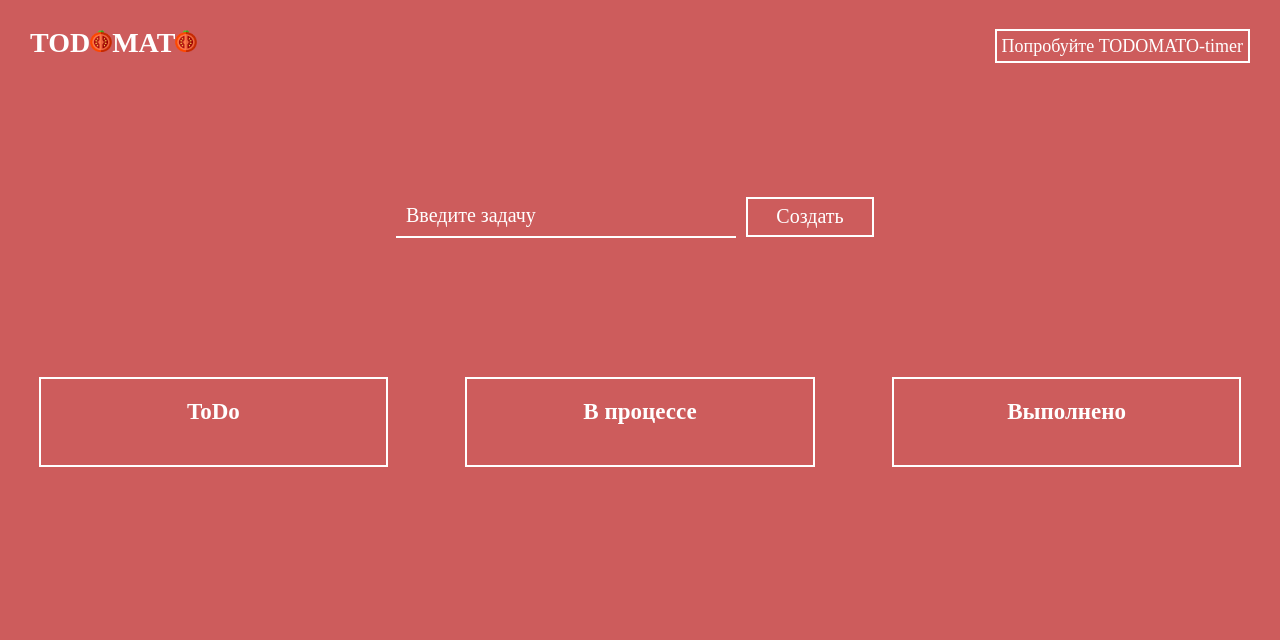
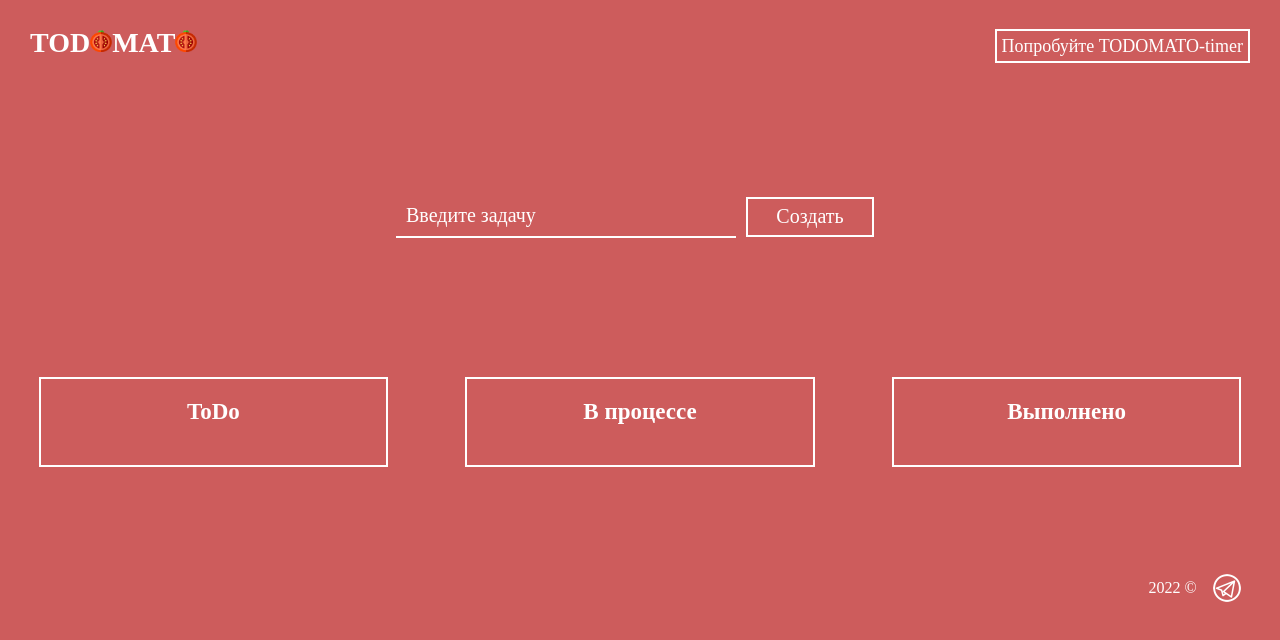
Before and after one commit to PavelEremeev/todomato_list, a React (Create React App) app: page / in a window 1280 px wide. Shown: the top 640 px of the page. Built offline with nearby package versions, Linux system fonts and the light colour scheme.

Commit message:
Сделал и стилизовал подвал (footer)

```diff
--- a/src/components/App.js
+++ b/src/components/App.js
@@ -3,7 +3,7 @@ import './App.css';
 import Header from './Header';
 import Todo from './Todo';
 import TodoBoards from './TodoBoards';
-import TodoTask from './TodoBoards';
+import Footer from './Footer';
 
 
 const todoData = JSON.parse(localStorage.getItem('todo'))
@@ -57,6 +57,7 @@ function App() {
 		<Header/>
 		<Todo onChange={handleChangeTask} onClick={handleNewTask} value={task}/>
 		<TodoBoards todo={todo} boards={boards}/>
+		<Footer/>
     </div>
   );
 }
--- /dev/null
+++ b/src/components/Footer.css
@@ -0,0 +1,36 @@
+.footer {
+	font-family: 'Nunito';
+}
+
+.footer__container {
+	margin-top: 12vh;
+	margin-right: 3%;
+	display: flex;
+	flex-direction: row;
+	justify-content: end;
+	align-items: center;
+}
+
+.footer__date {
+	color: white;
+}
+
+.footer__link {
+	margin-left: 15px;
+	width: 30px;
+	height: 30px;
+}
+
+.footer__image {
+	width: 30px;
+	height: 30px;
+	transition: ease .2s;
+	border-radius: 50%;
+}
+
+.footer__image:hover {
+	opacity: 0.8;
+	transition: ease .2s;
+	background-color:dodgerblue;
+	border-radius: 50%;
+}
--- /dev/null
+++ b/src/components/Footer.js
@@ -0,0 +1,29 @@
+import React from 'react';
+import { Link } from 'react-router-dom';
+import footerLogo from '../images/telegram_logo.png'
+
+
+import './Footer.css';
+
+
+function Footer() {
+
+	const date = new Date();
+
+
+	return (
+    <footer className='footer'>
+			<div className='footer__container'>
+				<p className='footer__date'>{date.getFullYear() + ' '}&copy;</p>
+				<a href='https://t.me/kermit_kvebit'
+				className='footer__link'
+				target='_blank'>
+					<img src={footerLogo}  className='footer__image'/>
+				</a>
+			</div>
+
+    </footer>
+  );
+}
+
+export default Footer;
```
Also changed, not shown: src/images/telegram_logo.png (added).
